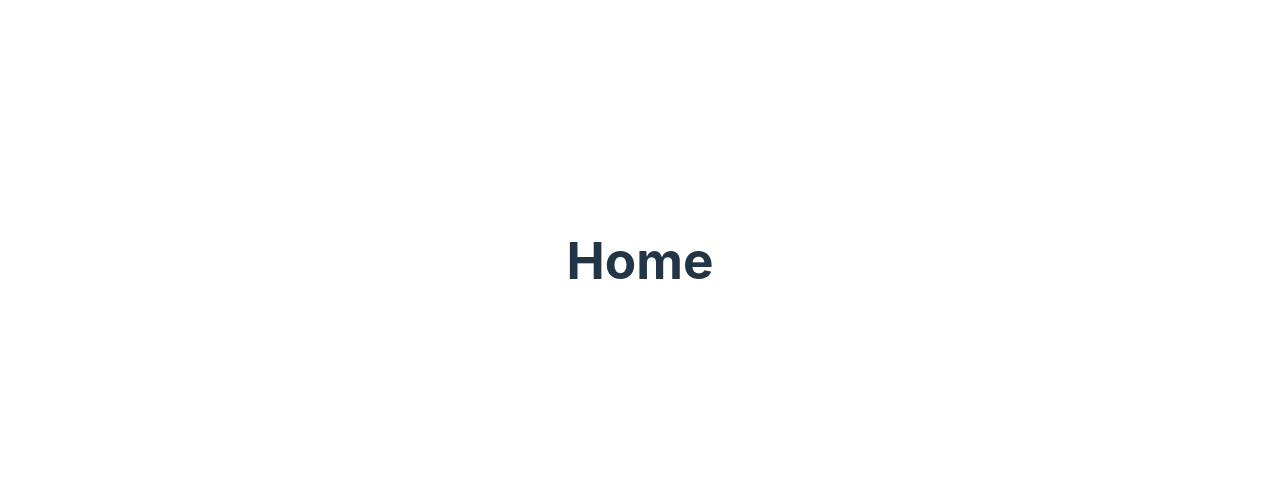
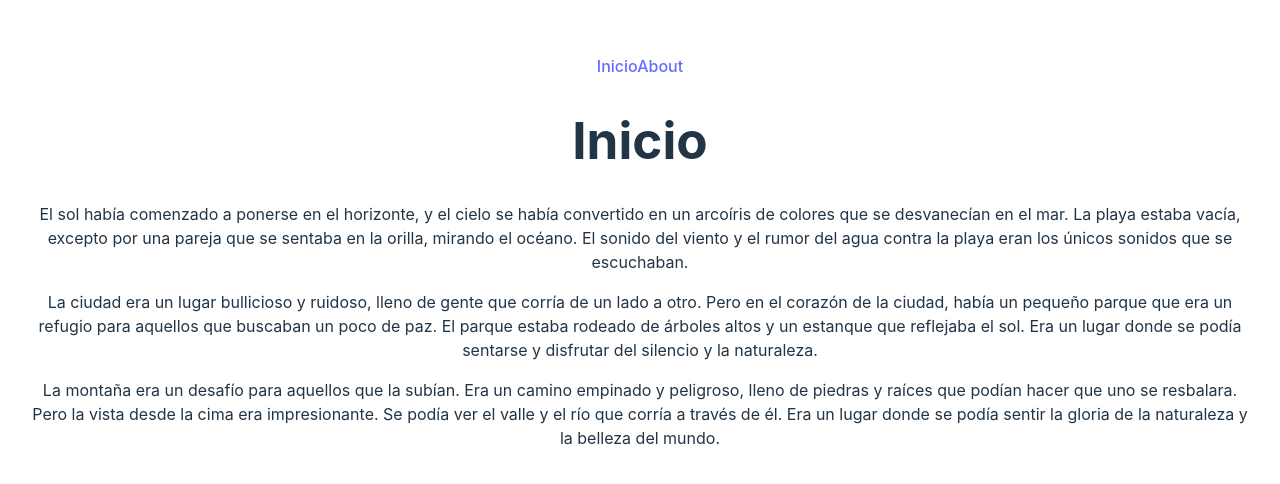
Before and after one commit to m3lb1z/in-react-esencial-example, a React (Vite) app: page / in a window 1280 px wide. Shown: the part 140-624 px from the top of the page. Built offline with nearby package versions, Linux system fonts and the light colour scheme.

Commit message:
se agrego navegacion basica entre paginas

```diff
--- a/src/App.jsx
+++ b/src/App.jsx
@@ -1,4 +1,4 @@
-import { BrowserRouter, Route, Routes } from "react-router-dom";
+import { BrowserRouter, Link, Route, Routes } from "react-router-dom";
 import "./App.css";
 import Home from "./components/Home";
 import About from "./components/About";
@@ -7,9 +7,14 @@ function App() {
   return (
     <>
       <BrowserRouter>
+        <nav>
+          <Link to="/">Inicio</Link>
+          <Link to="/about">About</Link>
+        </nav>
+
         <Routes>
           <Route path="/" element={<Home />} />
-          <Route path="about" element={<About />} />
+          <Route path="/about" element={<About />} />
         </Routes>
       </BrowserRouter>
     </>
--- a/src/components/About.jsx
+++ b/src/components/About.jsx
@@ -1,5 +1,13 @@
+import Contents from "./Contents";
+
 const About = () => {
-  return <h1>About</h1>;
+  return (
+    <>
+      <h1>About</h1>
+      <Contents />
+      <Contents />
+    </>
+  );
 };
 
 export default About;
--- a/src/components/Contents.jsx
+++ b/src/components/Contents.jsx
@@ -0,0 +1,30 @@
+const Contents = () => {
+  return (
+    <>
+      <p className="text-start">
+        El sol había comenzado a ponerse en el horizonte, y el cielo se había
+        convertido en un arcoíris de colores que se desvanecían en el mar. La
+        playa estaba vacía, excepto por una pareja que se sentaba en la orilla,
+        mirando el océano. El sonido del viento y el rumor del agua contra la
+        playa eran los únicos sonidos que se escuchaban.
+      </p>
+      <p className="text-start">
+        La ciudad era un lugar bullicioso y ruidoso, lleno de gente que corría
+        de un lado a otro. Pero en el corazón de la ciudad, había un pequeño
+        parque que era un refugio para aquellos que buscaban un poco de paz. El
+        parque estaba rodeado de árboles altos y un estanque que reflejaba el
+        sol. Era un lugar donde se podía sentarse y disfrutar del silencio y la
+        naturaleza.
+      </p>
+      <p className="text-start">
+        La montaña era un desafío para aquellos que la subían. Era un camino
+        empinado y peligroso, lleno de piedras y raíces que podían hacer que uno
+        se resbalara. Pero la vista desde la cima era impresionante. Se podía
+        ver el valle y el río que corría a través de él. Era un lugar donde se
+        podía sentir la gloria de la naturaleza y la belleza del mundo.
+      </p>
+    </>
+  );
+};
+
+export default Contents;
--- a/src/components/Home.jsx
+++ b/src/components/Home.jsx
@@ -1,5 +1,12 @@
+import Contents from "./Contents";
+
 const Home = () => {
-  return <h1>Home</h1>;
+  return (
+    <>
+      <h1>Inicio</h1>
+      <Contents />
+    </>
+  );
 };
 
 export default Home;
```
